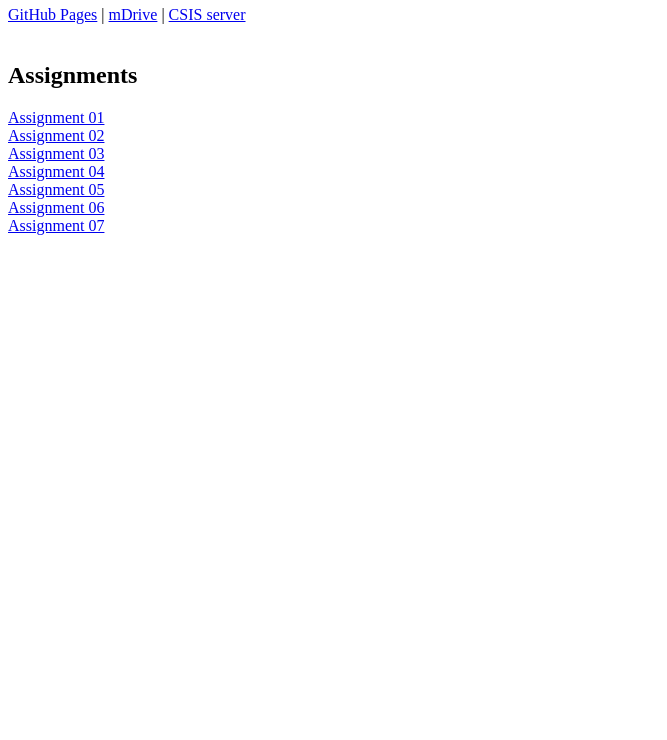
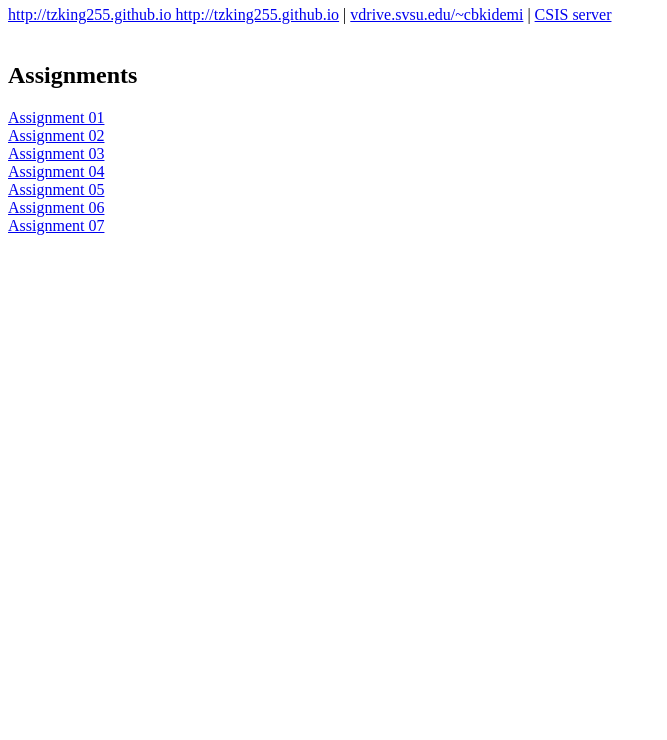
Before and after one commit to tzking255/tzking255.github.io, a plain HTML site: page index.html in a window 1280 px wide. Shown: the part 60-800 px from the top of the page, without its empty margins (0-667 px from the left). Drawn offline with Linux system fonts and the light colour scheme.

Commit message:
Update index.html

```diff
--- a/index.html
+++ b/index.html
@@ -1,6 +1,7 @@
 <h1>Cyril Kidemi's Student Home Page</h1>
-<a href="#">GitHub Pages</a> |
-<a href="#">mDrive</a> |
+<a href="#">http://tzking255.github.io
+http://tzking255.github.io</a> |
+<a href="#">vdrive.svsu.edu/~cbkidemi</a> |
 <a href="#">CSIS server</a>
 <br />
 <br />
```
